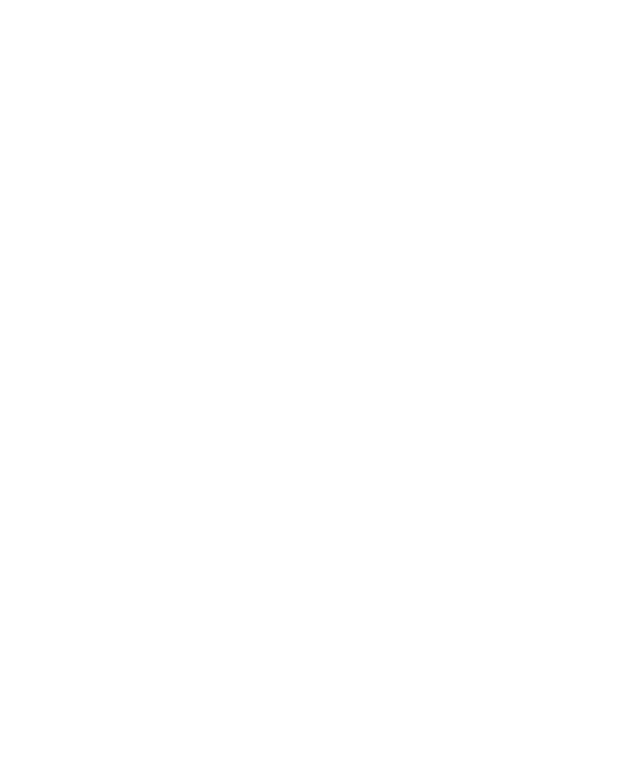
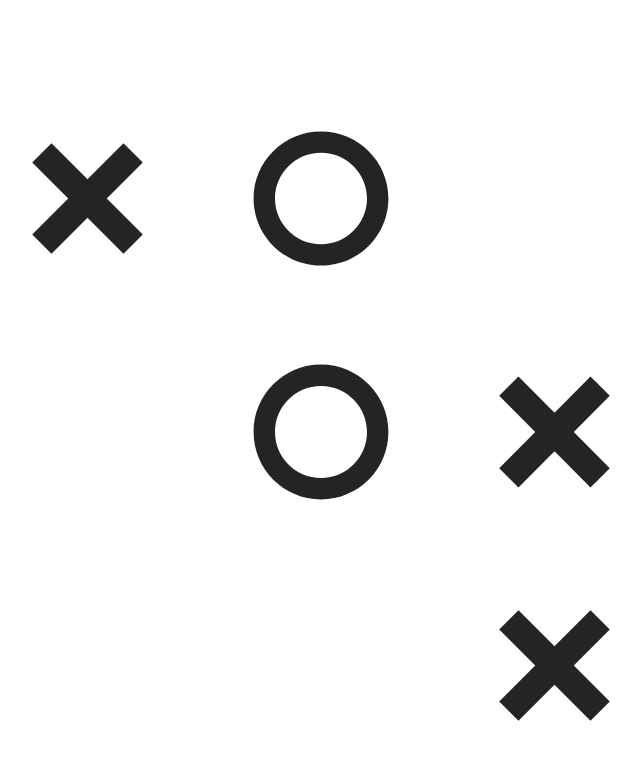
Before and after one commit to BenjaminMalachi/react-tictactoe, a React (Vite) app: page / in a window 1280 px wide. Shown: the top 758 px of the page, without its empty margins (351-992 px from the left). Built offline with nearby package versions, Linux system fonts and the light colour scheme.

Commit message:
feat: Complete GameBoard and Square rendering

```diff
--- a/src/App.jsx
+++ b/src/App.jsx
@@ -2,37 +2,31 @@
 import reactLogo from "./assets/react.svg";
 import viteLogo from "/vite.svg";
 import "./App.css";
+import GameLogic from "/GameLogic.js";
 
 import { Flex, Grid, GridItem } from "@chakra-ui/react";
+import GameBoard from "./components/GameBoard";
 
 function App() {
-  return (
-    <Flex
-      width="100vw"
-      height="100vh"
-      align="center" // for vertical alignment
-      justify="center" // fo
-    >
-      <Grid
-        p={10}
-        w={"680px"}
-        h={"680px"}
-        templateColumns="repeat(3, 1fr)"
-        templateRows="repeat(3, 1fr)"
-        gap={20}
-      >
-        <GridItem borderRadius="20px" w="100%" h="100%" bg="white" />
-        <GridItem borderRadius="20px" w="100%" h="100%" bg="white" />
-        <GridItem borderRadius="20px" w="100%" h="100%" bg="white" />
-        <GridItem borderRadius="20px" w="100%" h="100%" bg="white" />
-        <GridItem borderRadius="20px" w="100%" h="100%" bg="white" />
-        <GridItem borderRadius="20px" w="100%" h="100%" bg="white" />
-        <GridItem borderRadius="20px" w="100%" h="100%" bg="white" />
-        <GridItem borderRadius="20px" w="100%" h="100%" bg="white" />
-        <GridItem borderRadius="20px" w="100%" h="100%" bg="white" />
-      </Grid>
-    </Flex>
-  );
+  //State
+  const [boardState, setBoardState] = useState([1, 2, 0, 0, 2, 1, 0, 0, 1]);
+  const [message, setMessage] = useState("Welcome to Tic Tac Toe");
+  const [turnCount, setTurnCount] = useState(0);
+
+  //Event Handlers
+
+  //When PLayer Clicks a grid
+  // 1. Check if Game is active && 2. Check if Cell is already populated
+  // 3. Set cell to currentplayer
+  // 4. Run checkWinner function (end game if there is a winner)
+  // 5. Run togglePLayer function (to pass turn to next player)
+
+  //checkWinner function
+  // populate list of possible winning combinations
+  // Check if any of the winning combinations matches the current state
+  // If all the squares are filled and do NOT match any of the combos, game ends in a draw
+
+  return <GameBoard boardState={boardState} setBoardState={setBoardState} />;
 }
 
 export default App;
--- /dev/null
+++ b/src/GameLogic.js
@@ -0,0 +1,61 @@
+function squareClick {
+
+    if (gameBoard[index] === '' && gameActive) {
+        gameBoard[index] = currentPlayer;
+        cell.textContent = currentPlayer; // Use textContent to display 1 or 2
+        cell.dataset.cell = currentPlayer;
+        togglePlayer();
+        checkWinner();
+    }
+
+}
+
+function togglePlayer{
+
+    currentPlayer = currentPlayer === '1' ? '2' : '1';
+
+}
+
+function checkWinner{
+
+    const winningCombos = [
+        [0, 1, 2],
+        [3, 4, 5],
+        [6, 7, 8],
+        [0, 3, 6],
+        [1, 4, 7],
+        [2, 5, 8],
+        [0, 4, 8],
+        [2, 4, 6]
+    ];
+
+    for (const combo of winningCombos) {
+        const [a, b, c] = combo;
+        if (gameBoard[a] && gameBoard[a] === gameBoard[b] && gameBoard[a] === gameBoard[c]) {
+            message.innerText = `Player ${currentPlayer} wins!`;
+            gameActive = false;
+        }
+
+    }
+
+    if (!gameBoard.includes('0') && gameActive) {
+        message.innerText = "It's a draw!";
+        gameActive = false;
+    }
+
+}
+
+function resetGame() {
+
+    currentPlayer = '1';
+    gameBoard = ['0', '0', '0', '0', '0', '0', '0', '0', '0'];
+    gameActive = true;
+    cells.forEach(cell => {
+        cell.textContent = '0'; // Clear the cell content
+        cell.dataset.cell = '0';
+    });
+    message.innerText = `Player ${currentPlayer}, it's your turn`;
+
+}
+
+export default GameLogic
--- a/src/components/gameBoard.jsx
+++ b/src/components/gameBoard.jsx
@@ -1,5 +1,27 @@
 import { useState } from "react";
+import { Flex, Grid, GridItem } from "@chakra-ui/react";
+import Square from "./square";
 
-export default function gameBoard() {
-  return <></>;
+export default function GameBoard({ boardState }) {
+  return (
+    <Flex
+      width="100vw"
+      height="100vh"
+      align="center" // for vertical alignment
+      justify="center" // fo
+    >
+      <Grid
+        p={10}
+        w={"680px"}
+        h={"680px"}
+        templateColumns="repeat(3, 1fr)"
+        templateRows="repeat(3, 1fr)"
+        gap={20}
+      >
+        {boardState.map((cell, index) => {
+          return <Square key={index} cell={cell} index={index} />;
+        })}
+      </Grid>
+    </Flex>
+  );
 }
--- a/src/components/square.jsx
+++ b/src/components/square.jsx
@@ -1,5 +1,25 @@
 import { useState } from "react";
+import { Flex, Grid, GridItem } from "@chakra-ui/react";
 
-export default function Square() {
-  return <></>;
+const crossImageURL = "src/assets/img/cross.svg";
+const circleImageURL = "src/assets/img/circle.svg";
+
+export default function Square(props) {
+  const renderImage = () => {
+    if (props.cell === 1) {
+      return <img src={crossImageURL} alt="Cross" />;
+    } else if (props.cell === 2) {
+      return <img src={circleImageURL} alt="Circle" />;
+    } else {
+      return <></>;
+    }
+  };
+
+  return (
+    <GridItem borderRadius="20px" w="100%" h="100%" bg="white">
+      <Flex align="center" justify="center" h="100%">
+        {renderImage()}
+      </Flex>
+    </GridItem>
+  );
 }
```
Also changed, not shown: src/assets/img/circle.svg, src/assets/img/cross.svg.
